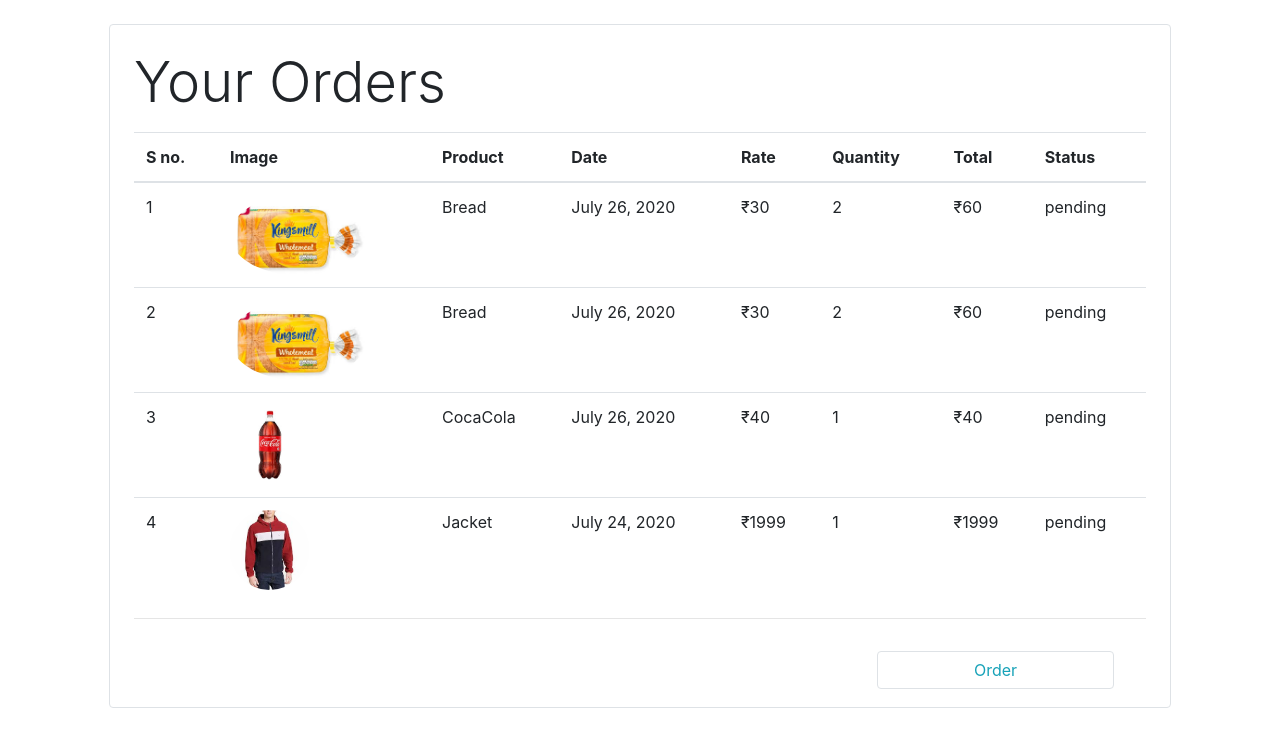
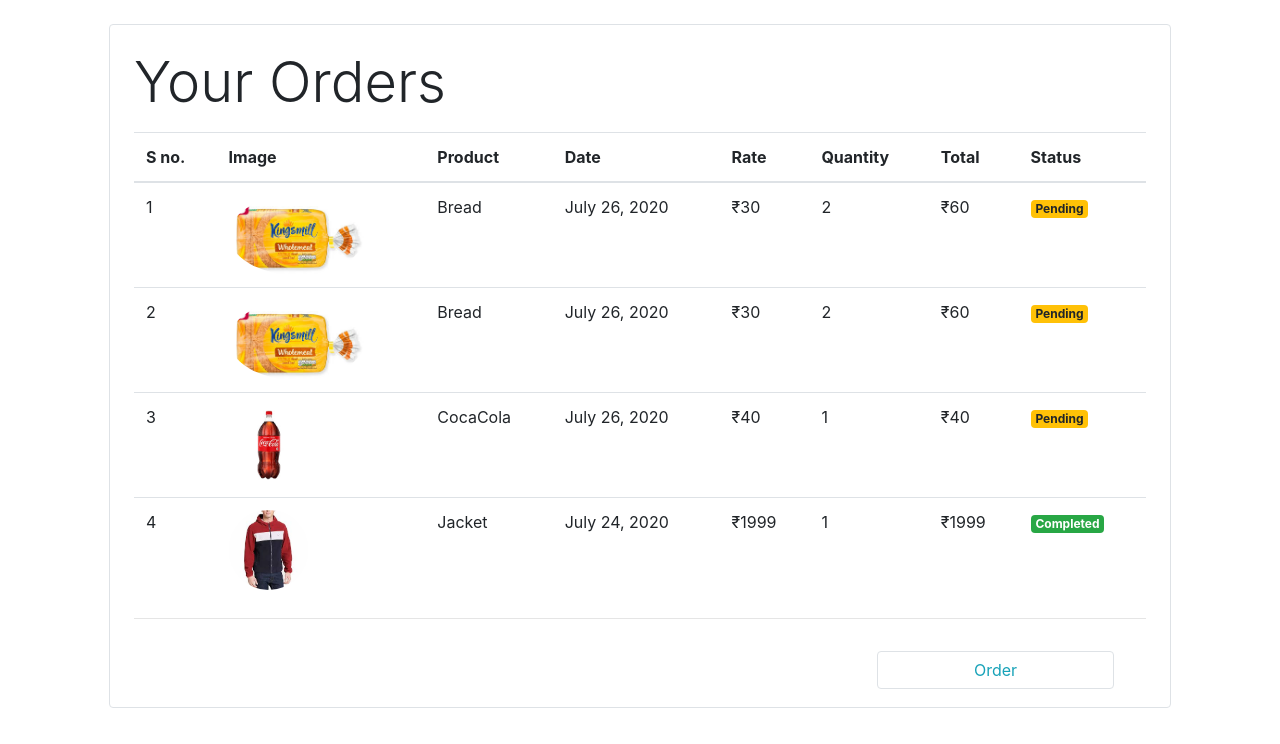
Before and after one commit to ayushkr07/eshop, a Django app: template store/templates/order.html in a window 1280 px wide. Shown: the part 56-800 px from the top of the page. Run offline with Django 3.2, Linux system fonts and the light colour scheme; the template is opened without the code that fills it: values that come from a table or form of the project are taken from there, others are empty; data comes from the database, SQL or seed files in the repository; both versions use the stored data as it was after the commit; some libraries are stand-ins or nearby versions.

Commit message:
adding order status in model

```diff
--- a/store/models/orders.py
+++ b/store/models/orders.py
@@ -12,6 +12,7 @@ class Order(models.Model):
     address = models.CharField(max_length=100,default='',blank=True)
     phone = models.CharField(max_length=50,default='',blank=True)
     date = models.DateField(default=datetime.today)
+    status = models.BooleanField(default=False)
 
 
     def place_order(self):
@@ -19,4 +20,4 @@ class Order(models.Model):
 
     @staticmethod
     def get_order_by_customer(customer):
-        return Order.objects.filter(customer=customer)
+        return Order.objects.filter(customer=customer).order_by('-date')
--- a/store/templates/order.html
+++ b/store/templates/order.html
@@ -30,7 +30,11 @@
                     <td>{{order.price|currency}}</td>
                     <td>{{order.quantity}}</td>
                     <td>{{order.quantity|multiply:order.price|currency}}</td>
-                    <td>{{order.status|default:'pending'}}</td>
+                    {% if order.status %}
+                    <td><small class="badge badge-success">Completed</small></td>
+                    {% else %}
+                    <td><small class="badge badge-warning">Pending</small></td>
+                    {% endif %}
                 </tr>
                 {% endfor %}
             </tbody>
```
Also changed, not shown: db.sqlite3, store/migrations/0015_order_status.py (added).
